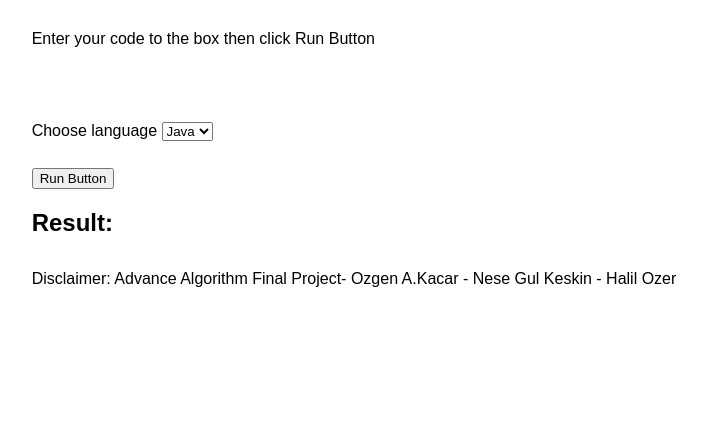
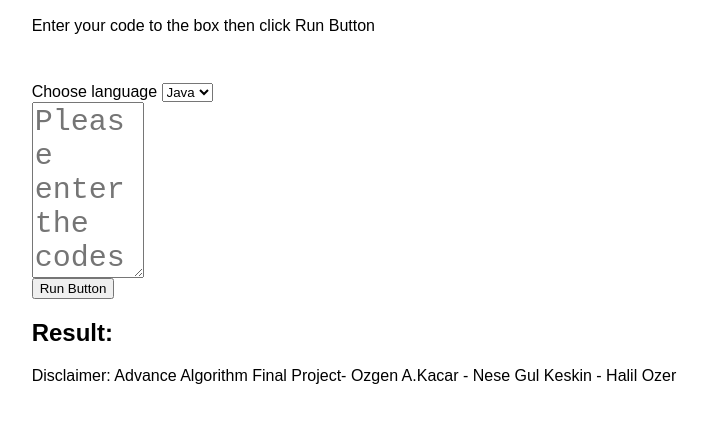
Before and after one commit to ozgenkacar/AlgorithmTimeCompClassifier, a plain HTML site: page src/index.html in a window 1280 px wide. Shown: the part 199-622 px from the top of the page, without its empty margins (286-994 px from the left). Drawn offline with Linux system fonts and the light colour scheme.

Commit message:
Update index.html

```diff
--- a/src/index.html
+++ b/src/index.html
@@ -22,7 +22,9 @@
     </div>
 
 
-
+    <div>
+        <textarea class="textarea" spellcheck="false" id="codeInput" rows=5 cols="5" placeholder="Please enter the codes here to get the result "></textarea>
+    </div>
 
 
     <div>
```
